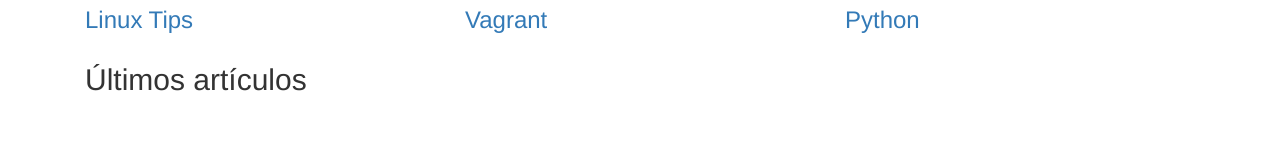
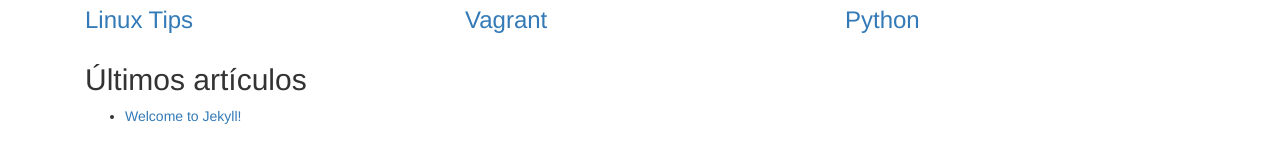
Before and after one commit to Gidrek/giovannicortes_old, a Jekyll site: the page built from index.html, in a window 1280 px wide. Shown: the part 547-710 px from the top of the page. Built offline with Jekyll 4.4.1, drawn with Linux system fonts in a browser that asks for light colours.

```diff
--- a/_config.yml
+++ b/_config.yml
@@ -23,8 +23,11 @@ twitter_username: giovanni_cortes
 github_username:  gidrek
 youtube_channel:
 
+permalink: /:categories/:title
+
 # Build settings
 markdown: kramdown
+markdown_ext: md
 gems:
   - jekyll-feed
 exclude:
--- a/index.html
+++ b/index.html
@@ -42,4 +42,12 @@ title: Inicio
 
 <div class="col-md-12">
     <h2>Últimos artículos</h2>
+
+    <section class="site-section">
+        <ul class="post-list">
+        {% for post in site.posts limit:5 %}
+            <li class="post"><a href="{{ post.url }}">{{ post.title }}</a></li>
+        {% endfor %}
+        </ul>
+    </section>
 </div>
```
Also changed, not shown: _posts/2017-02-14-welcome-to-jekyll.md (renamed from _posts/2017-02-14-welcome-to-jekyll.markdown, +1 -1 lines).
